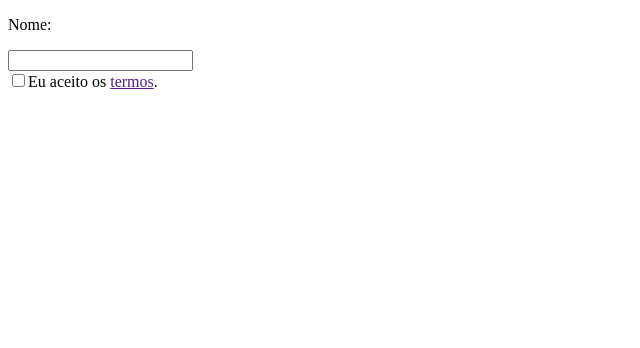
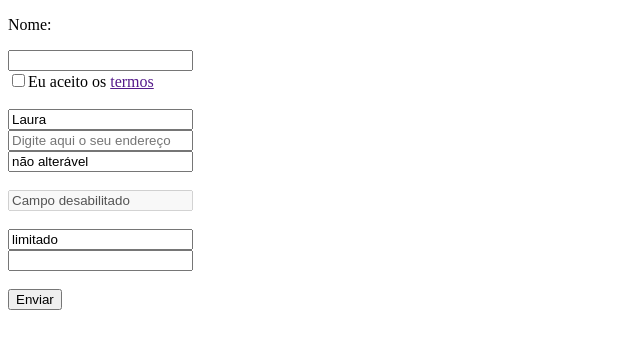
Before and after one commit to lauraduttra/html, a plain HTML site: page ex_11_formulárioComSeletores/index.html in a window 1280 px wide. Shown: the whole page, without its empty margins (0-640 px from the left). Drawn offline with Linux system fonts and the light colour scheme.

Commit message:
arquivo de inputs

```diff
--- a/ex_11_formulárioComSeletores/index.html
+++ b/ex_11_formulárioComSeletores/index.html
@@ -1,4 +1,4 @@
-<!DOCTYPE html>
+ <!DOCTYPE html>
 <html lang="pt-br">
 <head>
     <meta charset="UTF-8">
@@ -10,7 +10,26 @@
         <p>Nome:</p><input type="text" name="nome"
         <br>
         <br>
-        <input type="checkbox" name="termodeconscentimento" id="">Eu aceito os <a href="">termos</a>.
+        <input type="checkbox" name="termodeconscentimento" id="">Eu aceito os <a href="">termos</a>
+        <br>
+        <br>
+        <input type="text" name="nome" value="Laura"
+        <br>
+        <br>
+        <!--placeholder deixe a sua sugestão de texto-->
+        <input type="text" name="endereco" placeholder="Digite aqui o seu endereço"
+        <br></br>
+        <input type="text" name="escola" value="não alterável" readonly>
+        <br></br>
+        <input type="text" name="escola" value="Campo desabilitado" disabled>
+        <br></br>
+        <input type="text" name="ano" value="limitado" maxlength="4"
+        <br></br>
+        <input type="text" name="email" required>
+        <br></br>
+        <input type="submit" value="Enviar"
+
+
     </form>
 </body>
 </html>
```
